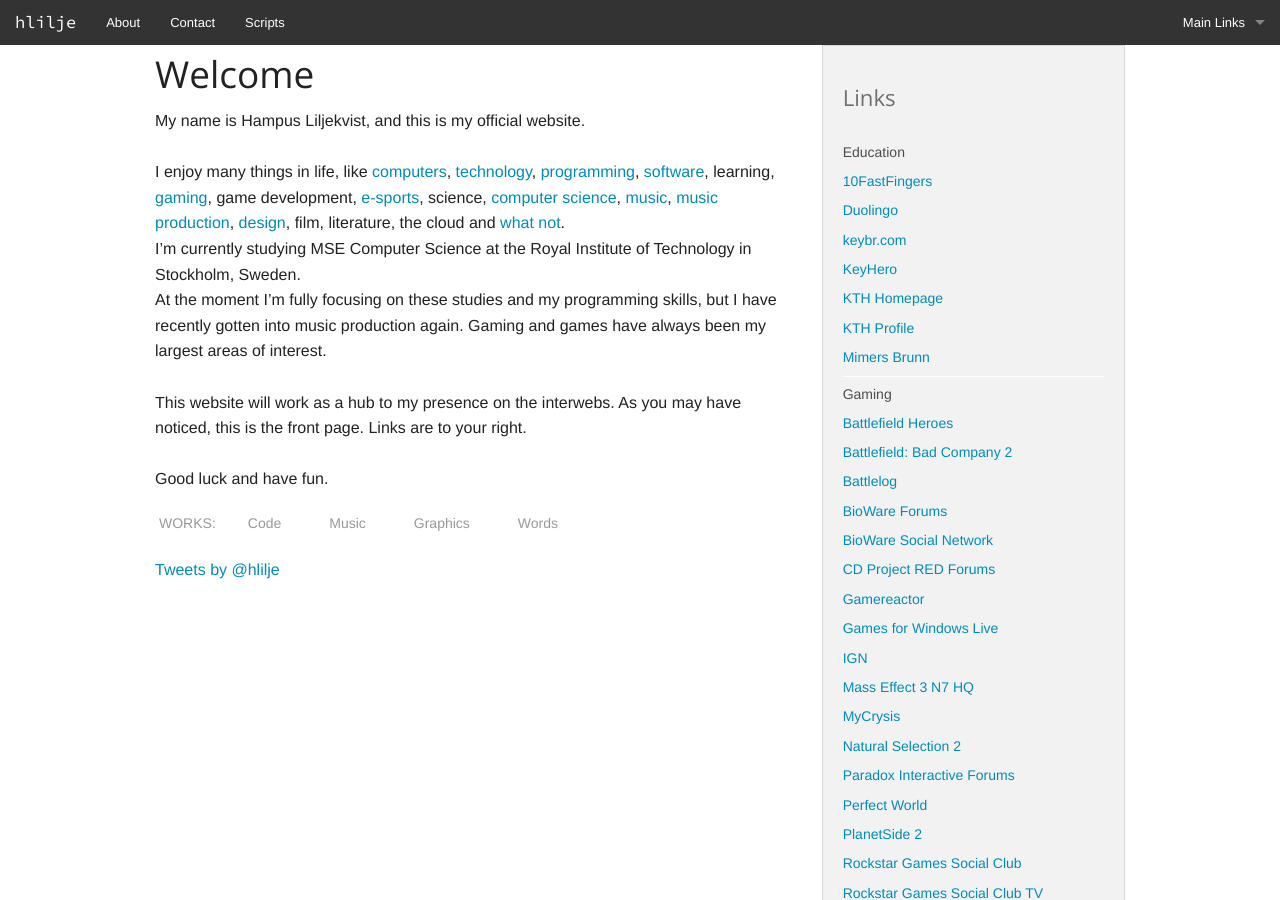
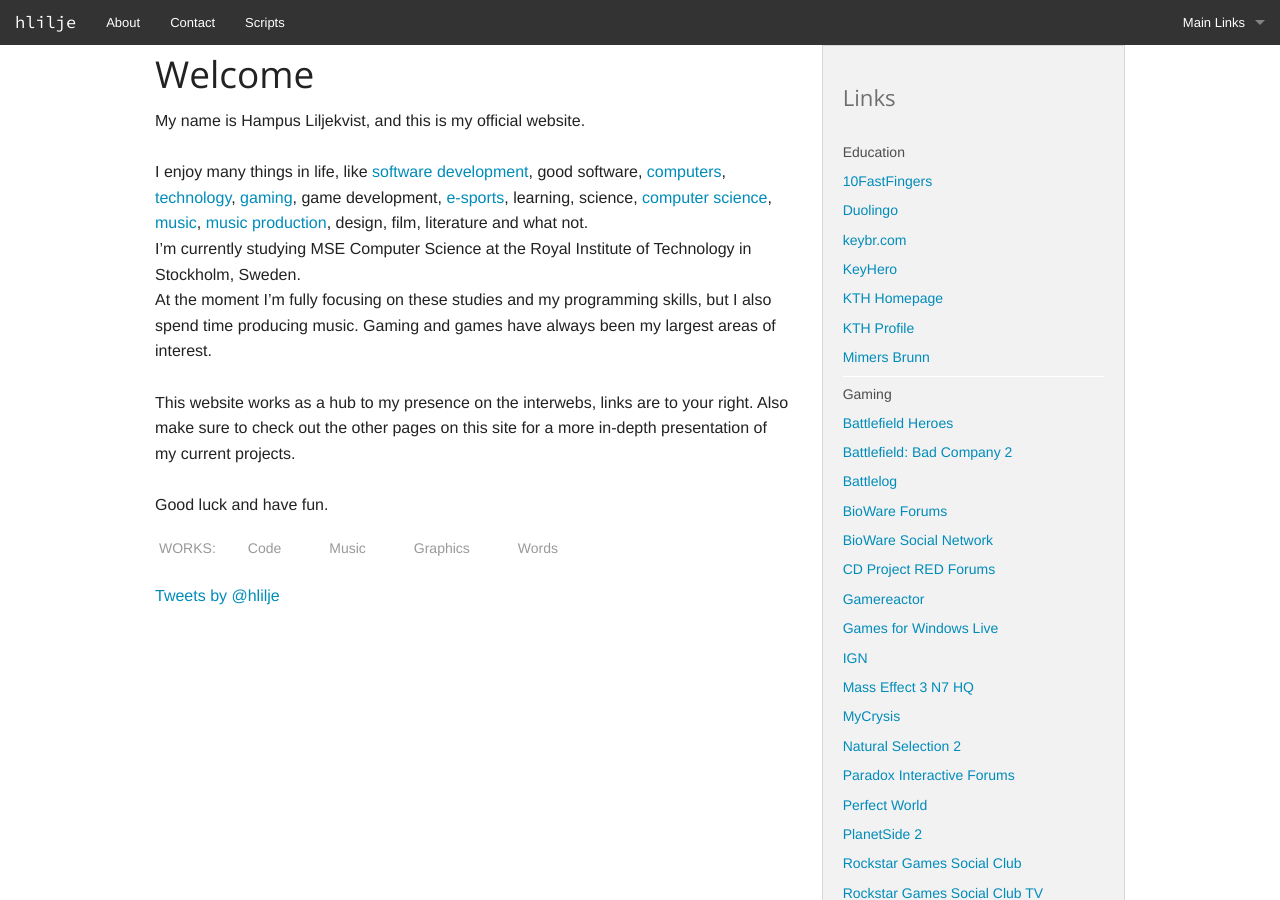
Before and after one commit to hlilje/hlilje.github.io, a Jekyll site: the page built from index.html, in a window 1280 px wide and 900 px high. Built offline with Jekyll 4.4.1, drawn with Linux system fonts in a browser that asks for light colours; comment, search, counter and statistics services are not loaded.

Commit message:
Minor text changes

```diff
--- a/about/index.html
+++ b/about/index.html
@@ -11,10 +11,12 @@ title: hlilje | About
     </a>
     <p>
       <br>
-      This is the personal website of me, Hampus Liljekvist (hlilje), which at the moment only contains links to my presence at other websites.
+      This is the personal website of me, Hampus Liljekvist (hlilje), which primarily links to my presence at other websites.
+      There are too many good sites today to justify hosting anything here.
       <br><br>
       Feel free to download my CV in <a href="https://drive.google.com/file/d/0B5TX4WuyTmv2cDRKQ05GRGZ6V2c/edit?usp=sharing">Swedish</a>
       or <a href="https://drive.google.com/file/d/0B5TX4WuyTmv2bFQ3WVlzdDlIVHc/edit?usp=sharing">English</a>.
+      For a complete CV, visit my <a href="https://www.linkedin.com/pub/hampus-liljekvist/46/72/902">LinkedIn profile</a>.
       <br><br>
       A selection of other internet aliases I've used over time:
       <ul>
--- a/index.html
+++ b/index.html
@@ -9,31 +9,30 @@ title: hlilje | Hampus Liljekvist
     <p>
       My name is Hampus Liljekvist, and this is my official website.
       <br><br>
-      I enjoy many things in life, like <a href="http://en.wikipedia.org/wiki/Turing_machine">computers</a>,
+      I enjoy many things in life, like <a href="https://github.com/hlilje">software development</a>,
+      good software,
+      <a href="http://en.wikipedia.org/wiki/Turing_machine">computers</a>,
       <a href="http://arstechnica.com/">technology</a>,
-      <a href="https://github.com/hlilje">programming</a>,
-      <a href="http://www.vim.org/">software</a>,
-      learning,
       <a href="http://steamcommunity.com/id/hlilje">gaming</a>,
       game development,
       <a href="http://www.reddit.com/r/starcraft/">e-sports</a>,
+      learning,
       science,
       <a href="http://www.kth.se/en/csc">computer science</a>,
       <a href="https://open.spotify.com/user/vaexelverkan">music</a>,
       <a href="https://soundcloud.com/hlilje">music production</a>,
-      <a href="https://developer.android.com/design/index.html">design</a>,
+      design,
       film,
-      literature,
-      the cloud and
-      <a href="http://www.typewolf.com/open-source-web-fonts">what not</a>.
+      literature and
+      what not.
       <br>
       I’m currently studying MSE Computer Science at the Royal Institute of Technology in Stockholm, Sweden.
       <br>
-      At the moment I’m fully focusing on these studies and my programming skills, but I have recently gotten into music production again.
+      At the moment I’m fully focusing on these studies and my programming skills, but I also spend time producing music.
       Gaming and games have always been my largest areas of interest.
       <br><br>
-      This website will work as a hub to my presence on the interwebs.
-      As you may have noticed, this is the front page. Links are to your right.
+      This website works as a hub to my presence on the interwebs, links are to your right.
+      Also make sure to check out the other pages on this site for a more in-depth presentation of my current projects.
       <br><br>
       Good luck and have fun.
     </p>
```
